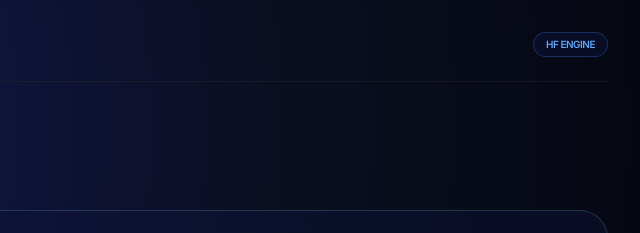
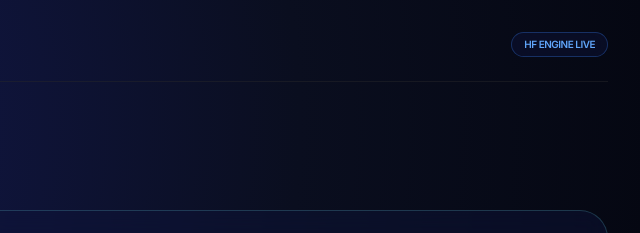
Before and after one commit to MaximumReality/images, a website: page forge.html in a window 1280 px wide. Shown: the top 233 px of the page, 640-1280 px from the left. Drawn offline with nearby package versions, Linux system fonts and the light colour scheme.

Commit message:
Update forge.html

```diff
--- a/forge.html
+++ b/forge.html
@@ -65,7 +65,7 @@
     </div>
 
     <div class="text-[10px] px-3 py-1 glass-card rounded-full border text-blue-400 border-blue-500/30 font-bold uppercase tracking-tighter">
-        HF ENGINE
+        HF ENGINE LIVE
     </div>
 </nav>
 
```
